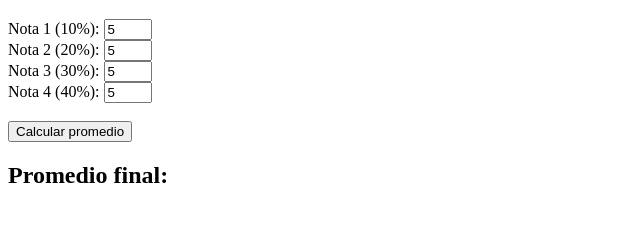
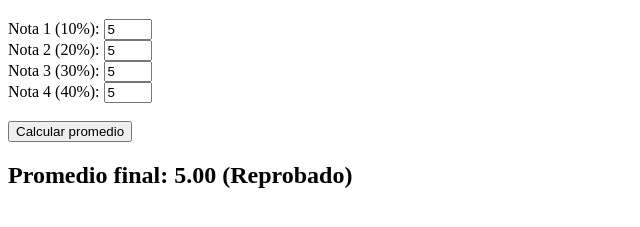
Before and after one commit to juan0p123/calculadora-promedio, a website: page public/index.html in a window 1280 px wide. Both pictures are taken after typing "5", "5", "5", "5" into the empty fields and a click on the button "Calcular promedio". Shown: the part 61-288 px from the top of the page, without its empty margins (0-640 px from the left). Drawn offline with Linux system fonts and the light colour scheme.

Commit message:
Lint detecto errores correctamente, tras usar npm run lint:fix, se reparan estos, se espera un workflow exitoso

```diff
--- a/public/index.html
+++ b/public/index.html
@@ -23,11 +23,11 @@
         const n3 = parseFloat(document.getElementById('nota3').value) || 0;
         const n4 = parseFloat(document.getElementById('nota4').value) || 0;
 
-        // Lógica incorrecta intencional para errores de lint y pruebas
-        const promedio = (n1 * 0.1) + (n2 * 0.2) + (n3 * 0.3) + (n4 * 0.4)) + 10;
+        // Calcular el promedio ponderado
+        const promedio = (n1 * 0.1) + (n2 * 0.2) + (n3 * 0.3) + (n4 * 0.4);
 
         // Determinar estado
-        let estado = promedio >= 51 ? "Aprobado" "Reprobado";  // Falta un operador (sintaxis incorrecta)
+        let estado = promedio >= 51 ? "Aprobado" : "Reprobado";
 
         // Mostrar el resultado y estado
         document.getElementById('resultado').innerText = `${promedio.toFixed(2)} (${estado})`;
```
Also changed, not shown: app.js (+5 -5 lines), eslint.config.mjs (+6 -1 lines), tests/calculadora.test.js (+7 -5 lines).
